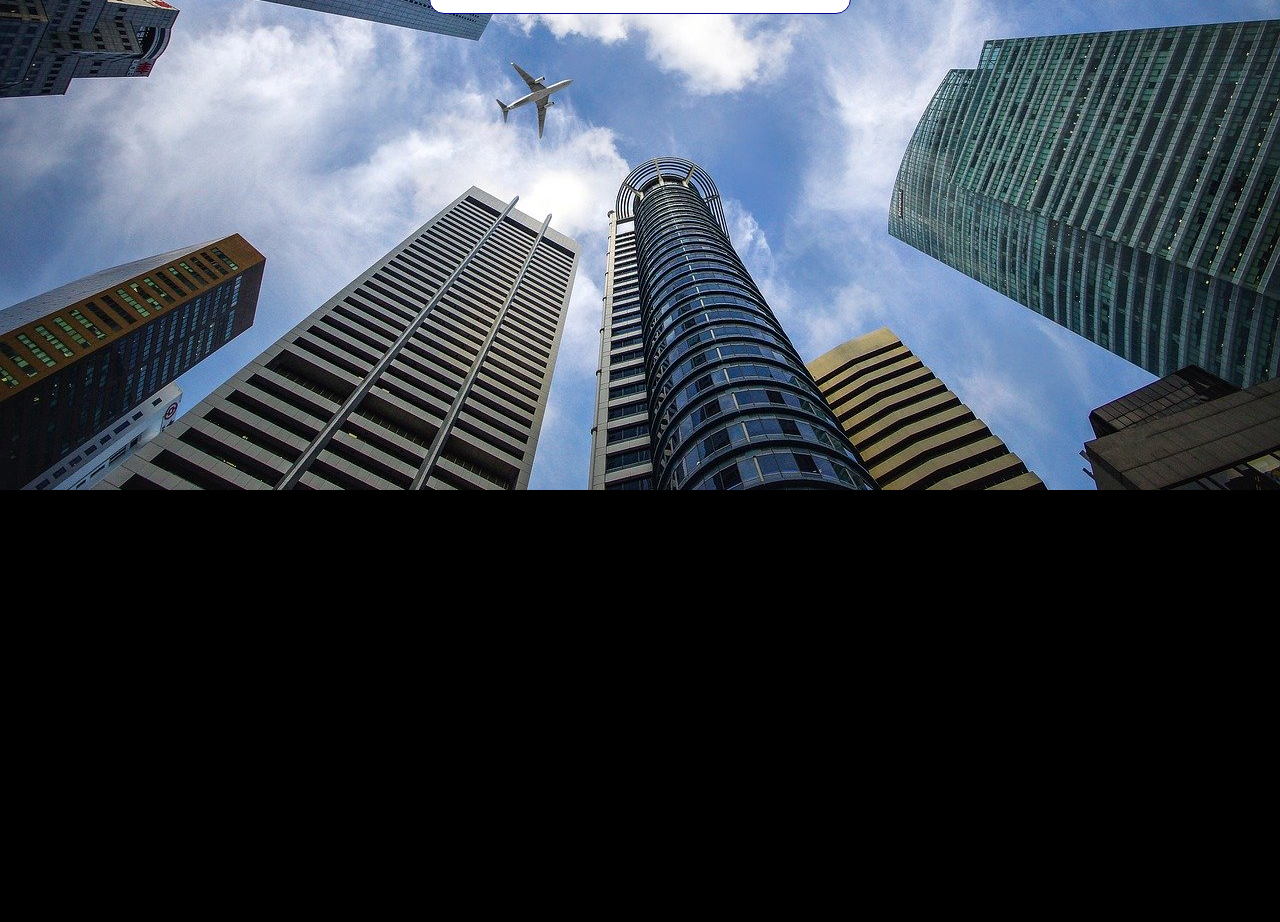
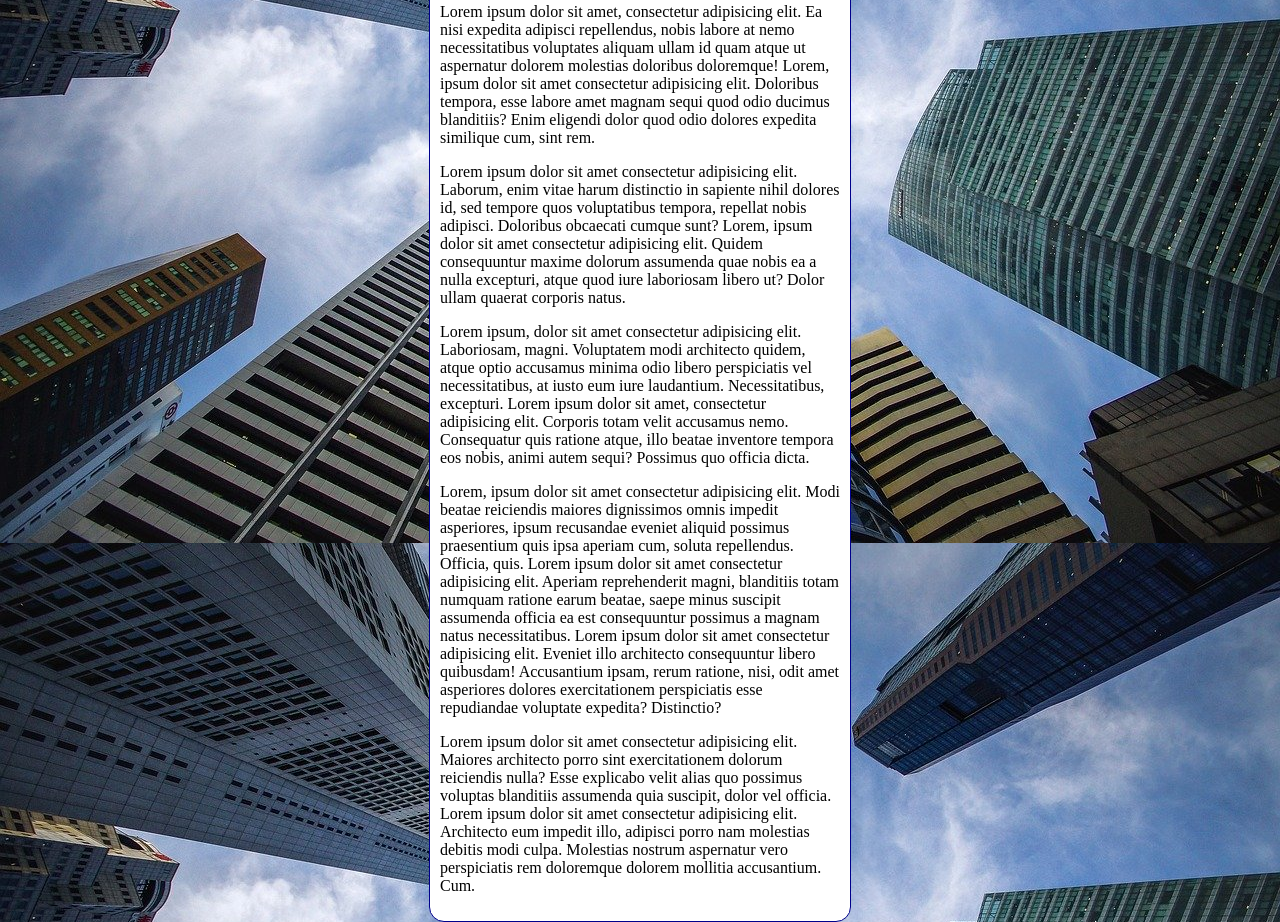
Before and after one commit to thiagotomaz10/html-css, a plain HTML site: page exercícios/ex022/fundo006.html in a window 1280 px wide. Shown: the part 310-1232 px from the top of the page. Before the commit the page ends 800 px from the top, so only its background shows below. Drawn offline with Linux system fonts and the light colour scheme.

Commit message:
Update fundo006.html

```diff
--- a/exercícios/ex022/fundo006.html
+++ b/exercícios/ex022/fundo006.html
@@ -10,7 +10,7 @@
             background-color: black;
             background-image: url('imagens/wallpaper002.jpg');
             background-position: center top;
-            background-repeat: no-repeat;
+            background-repeat: repeat-y;
             background-size: cover;
         }
 
@@ -28,6 +28,11 @@
     <main>
         <h1>Teste de Imagem de Fundo</h1>
         <p>Lorem ipsum dolor sit, amet consectetur adipisicing elit. Est, omnis quos quas dolores modi iure placeat sunt doloribus, quasi minus officiis numquam nobis error animi ad ab velit excepturi hic! Lorem ipsum dolor sit amet consectetur adipisicing elit. Ipsum, libero! Excepturi quia culpa earum saepe iste, cumque minima nemo nam corporis ipsum adipisci, expedita, ducimus ab! Perspiciatis laudantium repellat magnam. Lorem ipsum dolor sit amet, consectetur adipisicing elit. Ad, neque recusandae iure voluptates veritatis minus corrupti in omnis et repellat maiores provident error eos placeat perferendis eligendi, architecto, fugiat est.</p>
+        <p>Lorem ipsum dolor sit amet, consectetur adipisicing elit. Ea nisi expedita adipisci repellendus, nobis labore at nemo necessitatibus voluptates aliquam ullam id quam atque ut aspernatur dolorem molestias doloribus doloremque! Lorem, ipsum dolor sit amet consectetur adipisicing elit. Doloribus tempora, esse labore amet magnam sequi quod odio ducimus blanditiis? Enim eligendi dolor quod odio dolores expedita similique cum, sint rem.</p>
+        <p>Lorem ipsum dolor sit amet consectetur adipisicing elit. Laborum, enim vitae harum distinctio in sapiente nihil dolores id, sed tempore quos voluptatibus tempora, repellat nobis adipisci. Doloribus obcaecati cumque sunt? Lorem, ipsum dolor sit amet consectetur adipisicing elit. Quidem consequuntur maxime dolorum assumenda quae nobis ea a nulla excepturi, atque quod iure laboriosam libero ut? Dolor ullam quaerat corporis natus.</p>
+        <p>Lorem ipsum, dolor sit amet consectetur adipisicing elit. Laboriosam, magni. Voluptatem modi architecto quidem, atque optio accusamus minima odio libero perspiciatis vel necessitatibus, at iusto eum iure laudantium. Necessitatibus, excepturi. Lorem ipsum dolor sit amet, consectetur adipisicing elit. Corporis totam velit accusamus nemo. Consequatur quis ratione atque, illo beatae inventore tempora eos nobis, animi autem sequi? Possimus quo officia dicta.</p>
+        <p>Lorem, ipsum dolor sit amet consectetur adipisicing elit. Modi beatae reiciendis maiores dignissimos omnis impedit asperiores, ipsum recusandae eveniet aliquid possimus praesentium quis ipsa aperiam cum, soluta repellendus. Officia, quis. Lorem ipsum dolor sit amet consectetur adipisicing elit. Aperiam reprehenderit magni, blanditiis totam numquam ratione earum beatae, saepe minus suscipit assumenda officia ea est consequuntur possimus a magnam natus necessitatibus. Lorem ipsum dolor sit amet consectetur adipisicing elit. Eveniet illo architecto consequuntur libero quibusdam! Accusantium ipsam, rerum ratione, nisi, odit amet asperiores dolores exercitationem perspiciatis esse repudiandae voluptate expedita? Distinctio?</p>
+        <p>Lorem ipsum dolor sit amet consectetur adipisicing elit. Maiores architecto porro sint exercitationem dolorum reiciendis nulla? Esse explicabo velit alias quo possimus voluptas blanditiis assumenda quia suscipit, dolor vel officia. Lorem ipsum dolor sit amet consectetur adipisicing elit. Architecto eum impedit illo, adipisci porro nam molestias debitis modi culpa. Molestias nostrum aspernatur vero perspiciatis rem doloremque dolorem mollitia accusantium. Cum.</p>
     </main>
 </body>
 </html>
```
